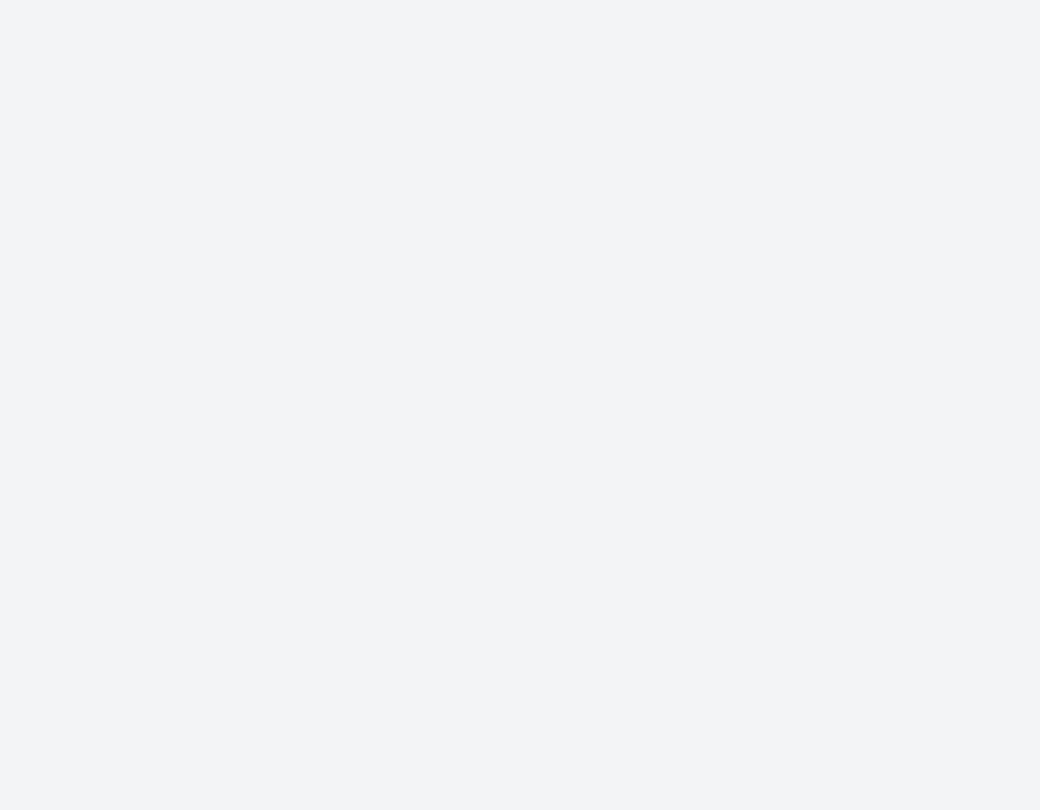
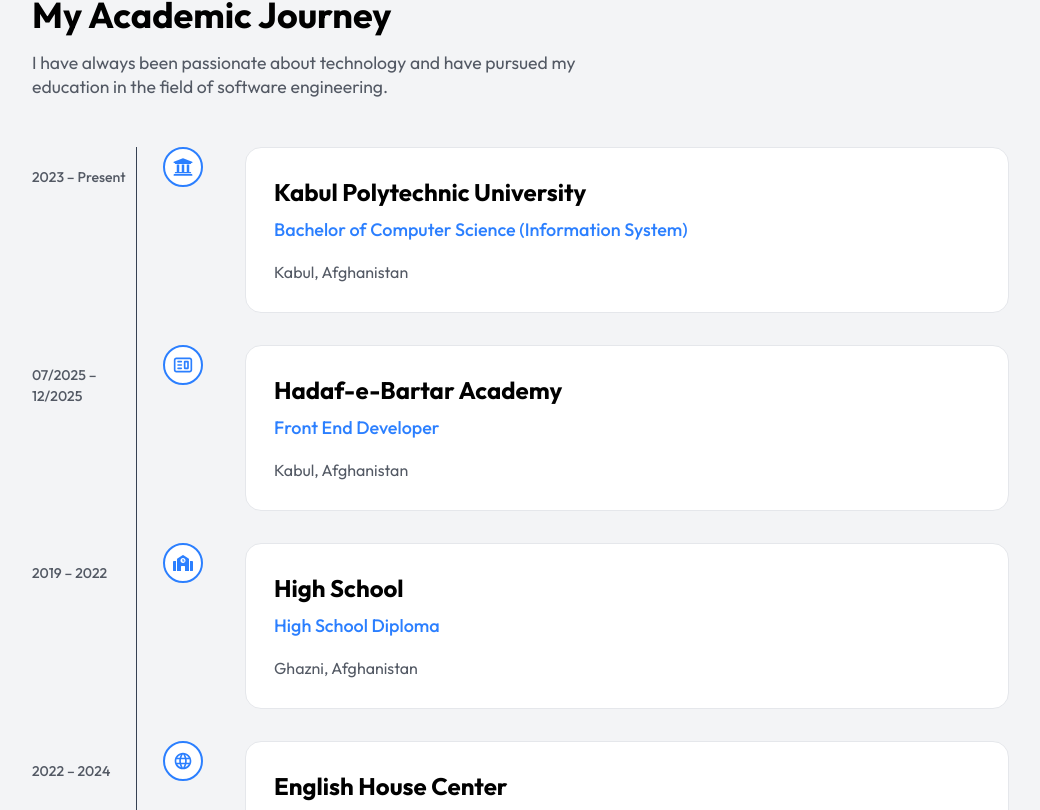
Before and after one commit to Rahmatullah2004/Portfolio, a Next.js app: page / in a window 1280 px wide. Shown: the part 1310-2120 px from the top of the page, without its empty margins (24-1064 px from the left). Before the commit the page ends 1226 px from the top, so only its background shows below. Built offline with nearby package versions, Linux system fonts and the light colour scheme.

Commit message:
Education page has been designed

```diff
--- a/src/app/page.tsx
+++ b/src/app/page.tsx
@@ -1,4 +1,5 @@
 import AboutPage from "@/features/about/AboutPage";
+import EducationPage from "@/features/education/EducationPage";
 import HomePage from "@/features/home/HomePage";
 
 export default function Home() {
@@ -10,6 +11,9 @@
       <section id="about" className="scroll-mt-20">
         <AboutPage />
       </section>
+      <section id="education" className="scroll-mt-20">
+        <EducationPage />
+      </section>
     </div>
   );
 }
--- a/src/features/about/AboutPage.tsx
+++ b/src/features/about/AboutPage.tsx
@@ -6,7 +6,7 @@
 
 const AboutPage = () => {
   return (
-    <div className=" mx-6 grid lg:grid-cols-2 grid-cols-1 gap-8">
+    <div className=" mx-6 mb-12 grid lg:grid-cols-2 grid-cols-1 gap-8">
       <div className="py-4 px-8 ">
         <span className="flex gap-1 justify-center items-center w-fit px-4 py-2 rounded-2xl bg-[#2563eb1a] text-[#2563eb] dark:text-blue-400 text-[0.85rem] font-medium border border-border">
           <IoMdPerson />
--- /dev/null
+++ b/src/features/education/EducationPage.tsx
@@ -0,0 +1,141 @@
+"use client";
+
+import { CgWebsite } from "react-icons/cg";
+import { FaUniversity, FaSchool } from "react-icons/fa";
+import { MdOutlineLanguage } from "react-icons/md";
+
+const education = [
+  {
+    year: "2023 – Present",
+    title: "Kabul Polytechnic University",
+    degree: "Bachelor of Computer Science (Information System)",
+    location: "Kabul, Afghanistan",
+    icon: FaUniversity,
+  },
+  {
+    year: "07/2025 – 12/2025",
+    title: "Hadaf-e-Bartar Academy",
+    degree: "Front End Developer",
+    location: "Kabul, Afghanistan",
+    icon: CgWebsite,
+  },
+  {
+    year: "2019 – 2022",
+    title: "High School",
+    degree: "High School Diploma",
+    location: "Ghazni, Afghanistan",
+    icon: FaSchool,
+  },
+  {
+    year: "2022 – 2024",
+    title: "English House Center",
+    degree: "English Language Level C1",
+    location: "Kabul, Afghanistan",
+    icon: MdOutlineLanguage,
+  },
+];
+
+export default function EducationPage() {
+  return (
+    <section id="education" className="mx-6 mb-16 mt-20">
+      <div className=" px-8">
+        <div className="mb-12">
+          <h2 className="text-3xl font-bold lg:text-4xl text-black dark:text-white">
+            My Academic Journey
+          </h2>
+          <p className="mt-4 max-w-xl text-sm leading-6 lg:text-[1.1rem]">
+            I have always been passionate about technology and have pursued my
+            education in the field of software engineering.
+          </p>
+        </div>
+        <div className="relative">
+          <div className="absolute left-4.25 top-0 bottom-0 w-px bg-gray-700 lg:hidden" />
+          <div className="absolute left-26 top-0 bottom-0 hidden w-px bg-gray-700 lg:block" />
+
+          {education.map((item, index) => {
+            const Icon = item.icon;
+            return (
+              <div
+                key={index}
+                className=" relative mb-8 last:mb-0 grid grid-cols-[36px_1fr] gap-3 lg:grid-cols-[106px_1px_70px_0.8fr] "
+              >
+                <div className=" col-start-2 row-start-1 mb-0 flex items-center pl-2 lg:hidden ">
+                  <span className="text-sm font-medium">{item.year}</span>
+                </div>
+                <div className=" hidden lg:col-start-1 lg:row-start-1 lg:flex lg:items-start lg:justify-start lg:pt-5">
+                  <span className="text-[0.88rem] font-medium">
+                    {item.year}
+                  </span>
+                </div>
+                <div className="hidden lg:col-start-2 lg:row-start-1 lg:block " />
+                <div
+                  className="
+                    absolute
+                    left-0
+                    top-0
+                    z-10
+
+                    flex
+                    h-9
+                    w-9
+                    items-center
+                    justify-center
+
+                    rounded-full
+                    border-2
+                    border-blue-500
+                    text-blue-500
+                    bg-white
+                    dark:bg-[#090d17]
+
+                    lg:static
+                    lg:col-start-3
+                    lg:row-start-1
+                    lg:h-10
+                    lg:w-10
+                    lg:justify-self-start
+                  "
+                >
+                  <Icon className="text-sm lg:text-xl" />
+                </div>
+                <div
+                  className="
+                    col-start-2
+                    row-start-2
+
+                    w-full
+                    max-w-212
+
+                    rounded-2xl
+                    border
+                    border-border
+                    dark:bg-[#2563eb1a]
+                    bg-white
+
+                    px-6
+                    py-6
+
+                    lg:col-start-4
+                    lg:row-start-1
+                    lg:ml-0
+                    lg:min-h-30
+                    lg:px-7
+                    lg:py-7
+                  "
+                >
+                  <h3 className=" text-lg font-bold text-black dark:text-white lg:text-2xl ">
+                    {item.title}
+                  </h3>
+                  <p className=" mt-2 text-sm font-medium text-blue-500 lg:text-lg ">
+                    {item.degree}
+                  </p>
+                  <p className=" mt-4 text-sm lg:text-base">{item.location}</p>
+                </div>
+              </div>
+            );
+          })}
+        </div>
+      </div>
+    </section>
+  );
+}
```
